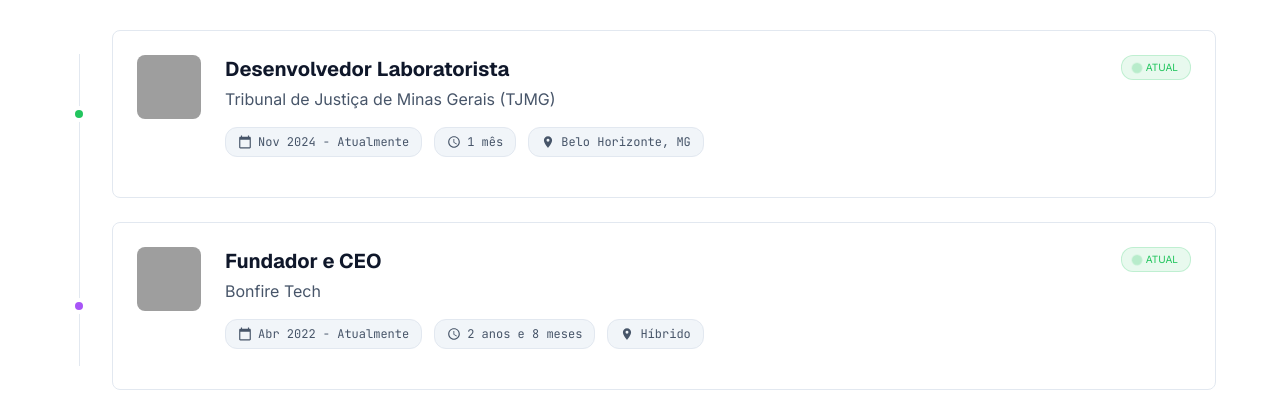
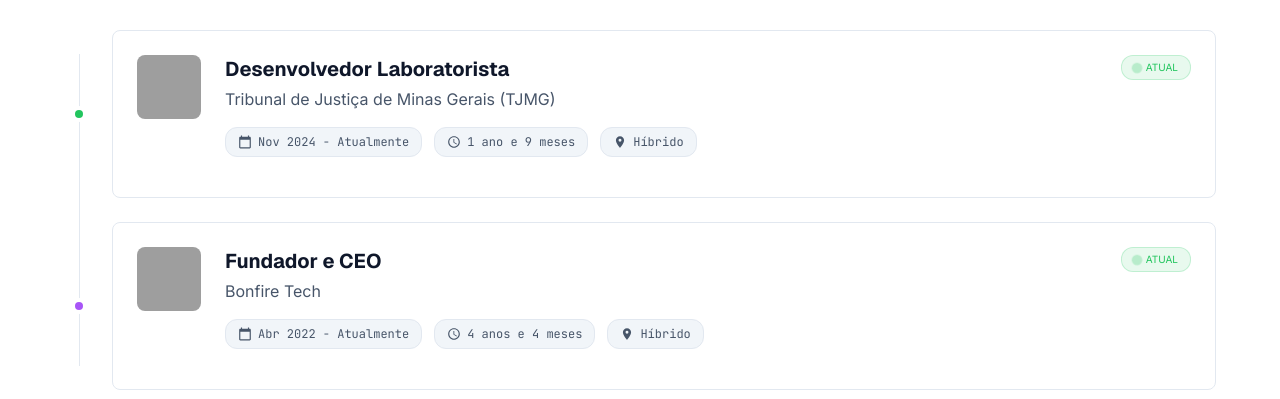
Before and after one commit to odutradev/odutra.com, a React (Vite) app: page / in a window 1280 px wide. Shown: the part 2547-2946 px from the top of the page. Built offline with nearby package versions, Linux system fonts and the light colour scheme; grey boxes are pictures that could not be loaded.

Commit message:
feat: Adds dynamic calculation of experience duration in the career section

```diff
--- a/src/assets/data.ts
+++ b/src/assets/data.ts
@@ -196,8 +196,8 @@ const portfolioData: PortfolioData = {
         colorBg: "bg-red-500/10",
         colorText: "text-red-500",
         period: "Nov 2024 - Atualmente",
-        duration: "1 mês",
-        location: "Belo Horizonte, MG",
+        startDate: "2024-11-01",
+        location: "Híbrido",
         badgeColor: "bg-green-500",
         dotColor: "bg-green-500"
       },
@@ -210,7 +210,7 @@ const portfolioData: PortfolioData = {
         colorBg: "bg-purple-500/10",
         colorText: "text-purple-500",
         period: "Abr 2022 - Atualmente",
-        duration: "2 anos e 8 meses",
+        startDate: "2022-04-01",
         location: "Híbrido",
         badgeColor: "bg-green-500",
         dotColor: "bg-purple-500"
@@ -225,7 +225,8 @@ const portfolioData: PortfolioData = {
         colorBg: "bg-blue-500/10",
         colorText: "text-blue-500",
         period: "Jun 2024 - Nov 2024",
-        duration: "5 meses",
+        startDate: "2024-06-01",
+        endDate: "2024-11-01",
         location: "Híbrido",
         dotColor: "bg-blue-500"
       },
@@ -237,7 +238,8 @@ const portfolioData: PortfolioData = {
         colorBg: "bg-orange-500/10",
         colorText: "text-orange-500",
         period: "Nov 2021 - Jun 2024",
-        duration: "2 anos e 7 meses",
+        startDate: "2021-11-01",
+        endDate: "2024-06-01",
         location: "Remoto",
         dotColor: "bg-orange-500"
       },
@@ -248,7 +250,8 @@ const portfolioData: PortfolioData = {
         colorBg: "bg-teal-500/10",
         colorText: "text-teal-500",
         period: "Jun 2021 - Nov 2021",
-        duration: "5 meses",
+        startDate: "2021-06-01",
+        endDate: "2021-11-01",
         location: "Remoto",
         dotColor: "bg-teal-500"
       }
--- a/src/assets/types.ts
+++ b/src/assets/types.ts
@@ -57,6 +57,8 @@ export interface ExperienceItem {
   colorText: string
   period: string
   duration?: string
+  startDate?: string
+  endDate?: string
   location: string
   badgeColor?: string
   dotColor: string
--- a/src/pages/main/subcomponentes/Experience/index.tsx
+++ b/src/pages/main/subcomponentes/Experience/index.tsx
@@ -1,6 +1,7 @@
 import { AnimatePresence, motion } from 'framer-motion'
 import { useCallback, useState } from 'react'
 
+import { calculateDuration } from '../../../../utils/date'
 import portfolioData from '../../../../assets/data'
 import Icon from '../../../../components/Icon'
 
@@ -82,7 +83,10 @@ const Experience = (_props: ExperienceProps) => {
             </div>
             <div className="relative flex flex-col gap-6">
               <div className="absolute left-[15px] top-6 bottom-6 w-px bg-outline-variant hidden sm:block"></div>
-              {experiences.current.map((item, index) => (
+              {experiences.current.map((item, index) => {
+                const durationText = item.startDate ? calculateDuration(item.startDate, item.endDate) : item.duration
+
+                return (
                   <motion.div
                     key={item.company}
                     initial={{ opacity: 0, x: -30 }}
@@ -115,10 +119,10 @@ const Experience = (_props: ExperienceProps) => {
                               <Icon name="calendar_today" className="w-3.5 h-3.5" />
                               {item.period}
                             </div>
-                          {item.duration && (
+                            {durationText && (
                               <div className="inline-flex items-center gap-1.5 px-3 py-1.5 rounded-full bg-surface-container-high border border-outline-variant font-label-code text-xs text-on-surface-variant">
                                 <Icon name="schedule" className="w-3.5 h-3.5" />
-                              {item.duration}
+                                {durationText}
                               </div>
                             )}
                             <div className="inline-flex items-center gap-1.5 px-3 py-1.5 rounded-full bg-surface-container-high border border-outline-variant font-label-code text-xs text-on-surface-variant">
@@ -130,7 +134,8 @@ const Experience = (_props: ExperienceProps) => {
                       </div>
                     </div>
                   </motion.div>
-              ))}
+                )
+              })}
             </div>
           </div>
 
@@ -164,7 +169,10 @@ const Experience = (_props: ExperienceProps) => {
                 >
                   <div className="relative flex flex-col gap-6 pb-4">
                     <div className="absolute left-[15px] top-6 bottom-6 w-px bg-outline-variant hidden sm:block"></div>
-                    {experiences.previous.map((item, index) => (
+                    {experiences.previous.map((item, index) => {
+                      const durationText = item.startDate ? calculateDuration(item.startDate, item.endDate) : item.duration
+
+                      return (
                         <motion.div
                           key={item.company}
                           initial={{ opacity: 0, x: -20 }}
@@ -192,10 +200,10 @@ const Experience = (_props: ExperienceProps) => {
                                     <Icon name="calendar_today" className="w-3.5 h-3.5" />
                                     {item.period}
                                   </div>
-                                {item.duration && (
+                                  {durationText && (
                                     <div className="inline-flex items-center gap-1.5 px-3 py-1.5 rounded-full bg-surface-container-high border border-outline-variant font-label-code text-xs text-on-surface-variant">
                                       <Icon name="schedule" className="w-3.5 h-3.5" />
-                                    {item.duration}
+                                      {durationText}
                                     </div>
                                   )}
                                   <div className="inline-flex items-center gap-1.5 px-3 py-1.5 rounded-full bg-surface-container-high border border-outline-variant font-label-code text-xs text-on-surface-variant">
@@ -207,7 +215,8 @@ const Experience = (_props: ExperienceProps) => {
                             </div>
                           </div>
                         </motion.div>
-                    ))}
+                      )
+                    })}
                   </div>
                 </motion.div>
               )}
--- /dev/null
+++ b/src/utils/date.ts
@@ -0,0 +1,37 @@
+export const calculateDuration = (startDateString: string, endDateString?: string): string => {
+  const startDate = new Date(startDateString)
+  const endDate = endDateString ? new Date(endDateString) : new Date()
+
+  let years = endDate.getFullYear() - startDate.getFullYear()
+  let months = endDate.getMonth() - startDate.getMonth()
+
+  if (months < 0) {
+    years -= 1
+    months += 12
+  }
+
+  if (endDate.getDate() < startDate.getDate()) {
+    months -= 1
+    if (months < 0) {
+      years -= 1
+      months += 12
+    }
+  }
+
+  const yearLabel = years > 0 ? `${years} ${years === 1 ? 'ano' : 'anos'}` : ''
+  const monthLabel = months > 0 ? `${months} ${months === 1 ? 'mês' : 'meses'}` : ''
+
+  if (yearLabel && monthLabel) {
+    return `${yearLabel} e ${monthLabel}`
+  }
+
+  if (yearLabel) {
+    return yearLabel
+  }
+
+  if (monthLabel) {
+    return monthLabel
+  }
+
+  return '1 mês'
+}
```
Lines whose indentation alone changed are shown as unchanged.
